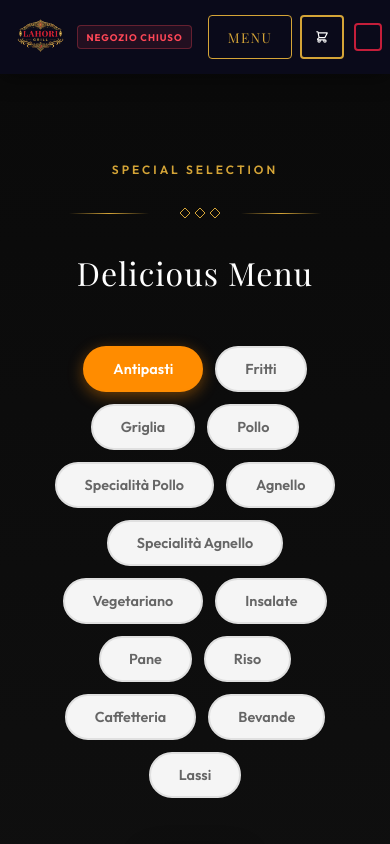
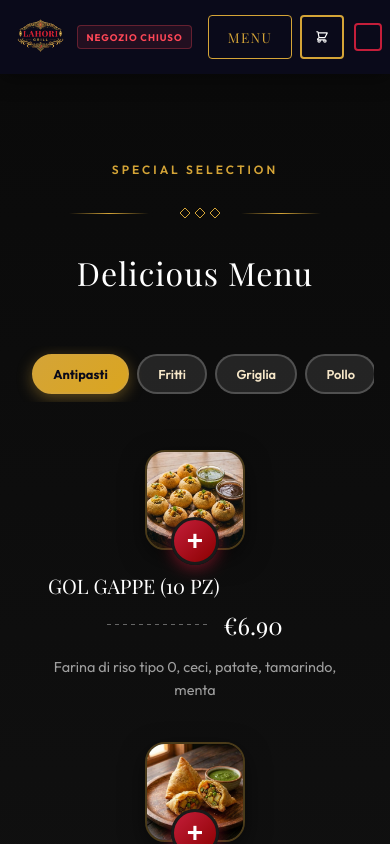
Before and after one commit to krishanu8219/lahori-grill-restaurant-website, a Next.js app: page /menu in a window 390 px wide. Shown: the top 844 px of the page. Built offline with nearby package versions, Linux system fonts and the light colour scheme; a web font is replaced by a local one.

Commit message:
feat: mobile UX enhancements - order confirmation animation, category pills scroll, larger touch targets

```diff
--- a/app/globals.css
+++ b/app/globals.css
@@ -1565,7 +1565,8 @@ a {
 .menu-category-nav {
   display: flex;
   justify-content: center;
-  margin-bottom: 3rem;
+  margin-bottom: 2rem;
+  padding: 0 1rem;
 }
 
 .menu-category-tabs-pills {
@@ -1573,32 +1574,67 @@ a {
   gap: 0.75rem;
   flex-wrap: wrap;
   justify-content: center;
+  max-width: 100%;
 }
 
 .category-pill {
-  padding: 0.75rem 1.75rem;
+  padding: 0.75rem 1.5rem;
   border-radius: 50px;
-  border: 2px solid #e0e0e0;
-  background: #f5f5f5;
-  color: #666;
+  border: 2px solid rgba(255, 255, 255, 0.2);
+  background: rgba(255, 255, 255, 0.1);
+  color: var(--color-cream);
   font-family: var(--font-body);
-  font-size: 0.9rem;
+  font-size: 0.85rem;
   font-weight: 600;
   cursor: pointer;
   transition: all 0.3s ease;
+  white-space: nowrap;
 }
 
 .category-pill:hover {
-  border-color: #ff8c00;
-  color: #ff8c00;
-  background: #fff5e6;
+  border-color: var(--color-gold);
+  color: var(--color-gold);
+  background: rgba(212, 164, 55, 0.1);
 }
 
 .category-pill.active {
-  background: #ff8c00;
-  border-color: #ff8c00;
-  color: var(--color-white);
-  box-shadow: 0 4px 15px rgba(255, 140, 0, 0.4);
+  background: linear-gradient(135deg, var(--color-gold) 0%, var(--color-mustard) 100%);
+  border-color: var(--color-gold);
+  color: var(--color-dark);
+  box-shadow: 0 4px 15px rgba(212, 164, 55, 0.4);
+  font-weight: 700;
+}
+
+/* Mobile: Horizontal scroll for category pills */
+@media (max-width: 768px) {
+  .menu-category-nav {
+    justify-content: flex-start;
+    overflow-x: auto;
+    overflow-y: hidden;
+    -webkit-overflow-scrolling: touch;
+    scrollbar-width: none;
+    padding: 0.5rem 0;
+    margin: 0 -1rem 1.5rem;
+    padding-left: 1rem;
+    padding-right: 1rem;
+  }
+
+  .menu-category-nav::-webkit-scrollbar {
+    display: none;
+  }
+
+  .menu-category-tabs-pills {
+    flex-wrap: nowrap;
+    gap: 0.5rem;
+    justify-content: flex-start;
+    padding-right: 1rem;
+  }
+
+  .category-pill {
+    padding: 0.6rem 1.2rem;
+    font-size: 0.8rem;
+    flex-shrink: 0;
+  }
 }
 
 /* Menu Items - 2 Column Row Layout */
@@ -2327,10 +2363,10 @@ a {
   bottom: -12px;
   left: 50%;
   transform: translateX(-50%);
-  width: 36px;
-  height: 36px;
+  width: 40px;
+  height: 40px;
   border-radius: 50%;
-  background: var(--color-red);
+  background: linear-gradient(135deg, var(--color-red) 0%, var(--color-red-dark) 100%);
   border: 3px solid #1a1a1a;
   color: white;
   font-size: 1.5rem;
@@ -2339,13 +2375,17 @@ a {
   display: flex;
   align-items: center;
   justify-content: center;
-  box-shadow: 0 4px 12px rgba(196, 30, 58, 0.5);
+  box-shadow: 0 4px 15px rgba(196, 30, 58, 0.5);
   transition: all 0.3s ease;
 }
 
 .btn-add-overlay:hover {
   transform: translateX(-50%) scale(1.1);
-  background: var(--color-red-dark);
+  background: linear-gradient(135deg, var(--color-red-dark) 0%, var(--color-red) 100%);
+}
+
+.btn-add-overlay:active {
+  transform: translateX(-50%) scale(0.95);
 }
 
 .item-qty-overlay {
@@ -2355,20 +2395,20 @@ a {
   transform: translateX(-50%);
   display: flex;
   align-items: center;
-  background: var(--color-red);
-  border-radius: 20px;
+  background: linear-gradient(135deg, var(--color-red) 0%, var(--color-red-dark) 100%);
+  border-radius: 25px;
   border: 3px solid #1a1a1a;
   overflow: hidden;
-  box-shadow: 0 4px 12px rgba(196, 30, 58, 0.5);
+  box-shadow: 0 4px 15px rgba(196, 30, 58, 0.5);
 }
 
 .qty-btn-mini {
-  width: 28px;
-  height: 28px;
+  width: 32px;
+  height: 32px;
   background: transparent;
   border: none;
   color: white;
-  font-size: 1rem;
+  font-size: 1.1rem;
   font-weight: 700;
   cursor: pointer;
   display: flex;
@@ -2381,12 +2421,41 @@ a {
   background: rgba(0, 0, 0, 0.2);
 }
 
+.qty-btn-mini:active {
+  background: rgba(0, 0, 0, 0.4);
+}
+
 .qty-val {
-  min-width: 24px;
+  min-width: 28px;
   text-align: center;
   color: white;
   font-weight: 700;
-  font-size: 0.85rem;
+  font-size: 0.95rem;
+}
+
+/* Mobile: Larger touch targets */
+@media (max-width: 768px) {
+  .btn-add-overlay {
+    width: 48px;
+    height: 48px;
+    font-size: 1.75rem;
+    bottom: -15px;
+  }
+
+  .item-qty-overlay {
+    bottom: -15px;
+  }
+
+  .qty-btn-mini {
+    width: 40px;
+    height: 40px;
+    font-size: 1.25rem;
+  }
+
+  .qty-val {
+    min-width: 32px;
+    font-size: 1rem;
+  }
 }
 
 /* Content Area */
@@ -2765,66 +2834,114 @@ a {
 
 .confirmation-content {
   max-width: 600px;
+  width: 100%;
   margin: 0 auto;
-  padding: 3rem 2rem;
+  padding: 2rem 1rem;
   text-align: center;
 }
 
+/* Success Icon with Animation */
+@keyframes confirmPulse {
+
+  0%,
+  100% {
+    transform: scale(1);
+  }
+
+  50% {
+    transform: scale(1.1);
+  }
+}
+
+@keyframes confirmCheck {
+  0% {
+    opacity: 0;
+    transform: scale(0.5) rotate(-45deg);
+  }
+
+  100% {
+    opacity: 1;
+    transform: scale(1) rotate(0);
+  }
+}
+
 .confirmation-icon {
-  width: 80px;
-  height: 80px;
-  background: linear-gradient(135deg, var(--color-gold) 0%, var(--color-mustard) 100%);
-  color: var(--color-dark);
-  font-size: 3rem;
+  width: 100px;
+  height: 100px;
+  background: linear-gradient(135deg, #4CAF50 0%, #2E7D32 100%);
+  color: var(--color-white);
+  font-size: 3.5rem;
   font-weight: 700;
   border-radius: var(--radius-full);
   display: flex;
   align-items: center;
   justify-content: center;
   margin: 0 auto 1.5rem;
+  box-shadow: 0 8px 30px rgba(76, 175, 80, 0.4);
+  animation: confirmPulse 2s ease-in-out infinite;
 }
 
 .confirmation-content h1 {
   font-family: var(--font-heading);
-  font-size: 2.5rem;
+  font-size: 2rem;
   color: var(--color-gold);
-  margin-bottom: 1rem;
+  margin-bottom: 0.75rem;
 }
 
 .confirmation-message {
   color: var(--color-cream);
-  opacity: 0.8;
+  opacity: 0.9;
   margin-bottom: 2rem;
+  font-size: 1rem;
+  line-height: 1.6;
 }
 
 .confirmation-details {
-  background: rgba(255, 255, 255, 0.05);
+  background: rgba(255, 255, 255, 0.08);
+  border: 1px solid rgba(212, 164, 55, 0.2);
   border-radius: var(--radius-lg);
-  padding: 1.5rem;
-  margin-bottom: 2rem;
+  padding: 1.25rem;
+  margin-bottom: 1.5rem;
   text-align: left;
 }
 
 .confirmation-row {
   display: flex;
   justify-content: space-between;
+  align-items: flex-start;
   padding: 0.75rem 0;
   border-bottom: 1px solid rgba(255, 255, 255, 0.1);
   color: var(--color-cream);
+  font-size: 0.95rem;
+  gap: 1rem;
 }
 
 .confirmation-row:last-child {
   border-bottom: none;
 }
 
+.confirmation-row span:first-child {
+  font-weight: 500;
+  color: rgba(255, 255, 255, 0.7);
+  flex-shrink: 0;
+}
+
+.confirmation-row span:last-child,
+.confirmation-row strong {
+  text-align: right;
+  word-break: break-word;
+}
+
 .confirmation-row strong {
   color: var(--color-gold);
+  font-weight: 700;
 }
 
 .confirmation-items {
-  background: rgba(255, 255, 255, 0.05);
+  background: rgba(255, 255, 255, 0.08);
+  border: 1px solid rgba(212, 164, 55, 0.2);
   border-radius: var(--radius-lg);
-  padding: 1.5rem;
+  padding: 1.25rem;
   margin-bottom: 2rem;
   text-align: left;
 }
@@ -2833,13 +2950,15 @@ a {
   font-family: var(--font-heading);
   color: var(--color-gold);
   margin-bottom: 1rem;
+  font-size: 1.1rem;
 }
 
 .confirmation-item {
   display: flex;
   justify-content: space-between;
-  padding: 0.5rem 0;
+  padding: 0.6rem 0;
   color: var(--color-cream);
+  font-size: 0.9rem;
 }
 
 .confirmation-total {
@@ -2847,9 +2966,44 @@ a {
   justify-content: space-between;
   padding-top: 1rem;
   margin-top: 1rem;
-  border-top: 1px solid rgba(255, 255, 255, 0.2);
-  font-size: 1.25rem;
+  border-top: 2px solid var(--color-gold);
+  font-size: 1.3rem;
   color: var(--color-gold);
+  font-weight: 700;
+}
+
+/* Mobile-specific confirmation tweaks */
+@media (max-width: 768px) {
+  .confirmation-page-container {
+    padding-top: 80px;
+    padding-bottom: 2rem;
+    align-items: flex-start;
+  }
+
+  .confirmation-content {
+    padding: 1.5rem 1rem;
+  }
+
+  .confirmation-icon {
+    width: 80px;
+    height: 80px;
+    font-size: 2.5rem;
+  }
+
+  .confirmation-content h1 {
+    font-size: 1.6rem;
+  }
+
+  .confirmation-row {
+    flex-direction: column;
+    gap: 0.25rem;
+    padding: 0.6rem 0;
+  }
+
+  .confirmation-row span:last-child,
+  .confirmation-row strong {
+    text-align: left;
+  }
 }
 
 /* ========================================
```
